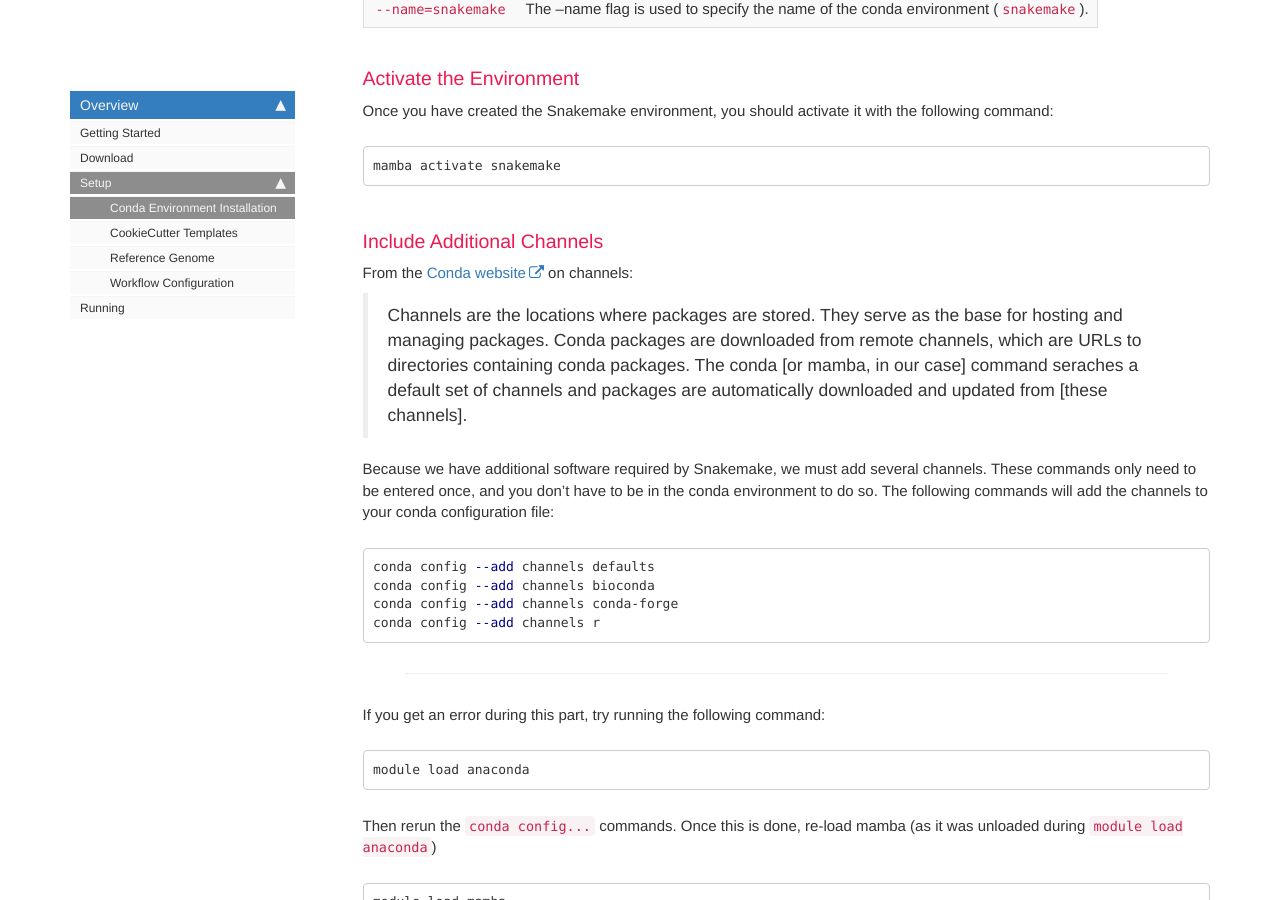
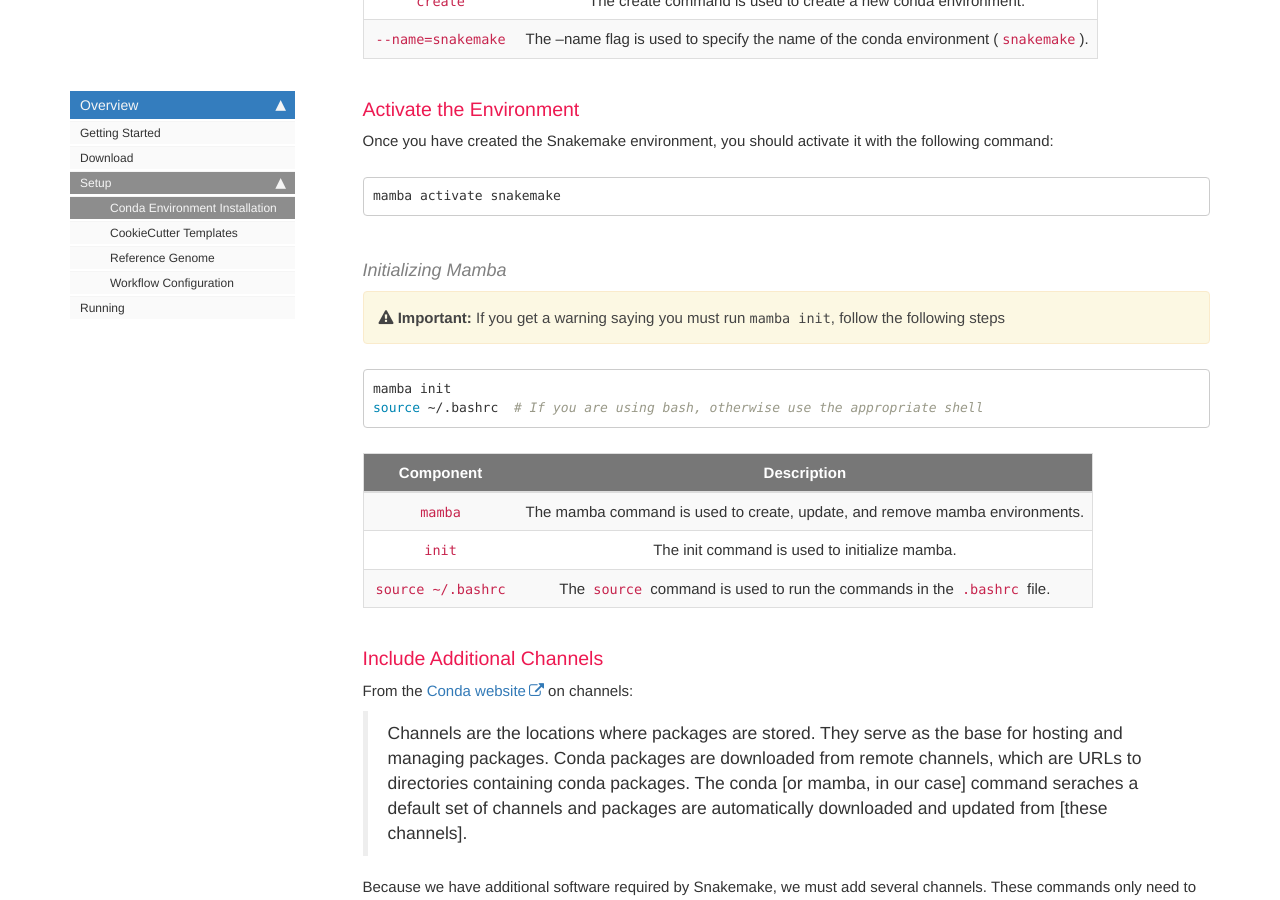
Before and after one commit to HelikarLab/FastqToGeneCounts, a Jekyll site: the page built from docs/pages/fastq/fastq_setup_conda.md, in a window 1280 px wide and 900 px high, scrolled down 1356 px. Built offline with Jekyll 4.4.1, drawn with Linux system fonts in a browser that asks for light colours; comment, search, counter and statistics services are not loaded.

Commit message:
Add details

````diff
--- a/docs/pages/fastq/fastq_setup_conda.md
+++ b/docs/pages/fastq/fastq_setup_conda.md
@@ -40,6 +40,21 @@
 ```bash
 mamba activate snakemake
 ```
+
+#### Initializing Mamba
+
+{% include important.html content="If you get a warning saying you must run `mamba init`, follow the following steps" %}
+
+```bash
+mamba init
+source ~/.bashrc  # If you are using bash, otherwise use the appropriate shell
+```
+
+|     Component      |                                 Description                                 |
+|:------------------:|:---------------------------------------------------------------------------:|
+|      `mamba`       | The mamba command is used to create, update, and remove mamba environments. |
+|       `init`       |                The init command is used to initialize mamba.                |
+| `source ~/.bashrc` |   The `source` command is used to run the commands in the `.bashrc` file.   |
 
 ### Include Additional Channels
 From the [Conda website](https://conda.io/projects/conda/en/latest/user-guide/tasks/manage-channels.html) on channels:
````
Also changed, not shown: docs/pages/fastq/fastq_setup_cookiecutter.md (+13 -2 lines).
